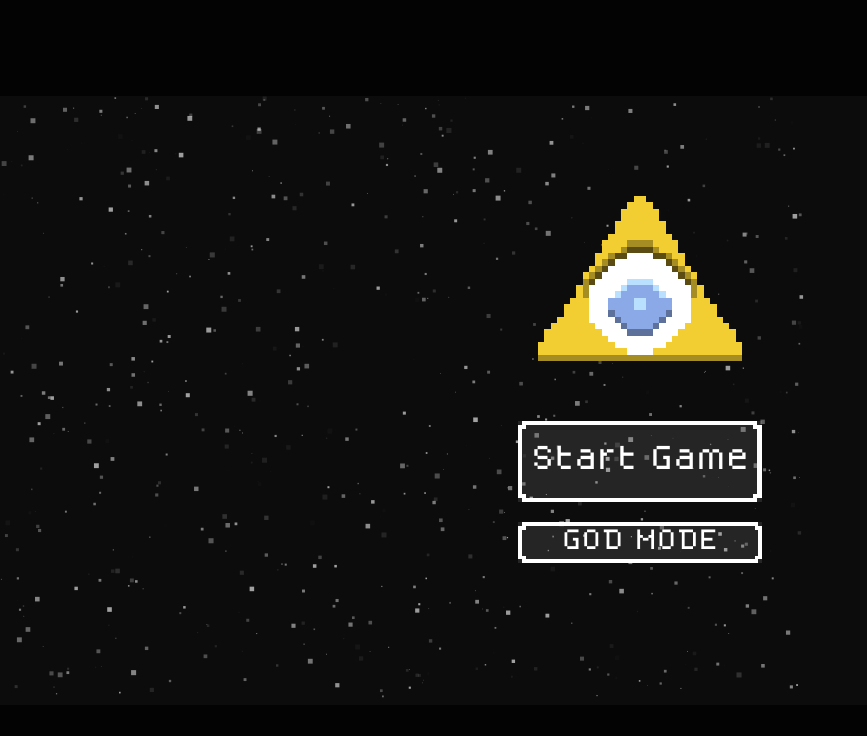
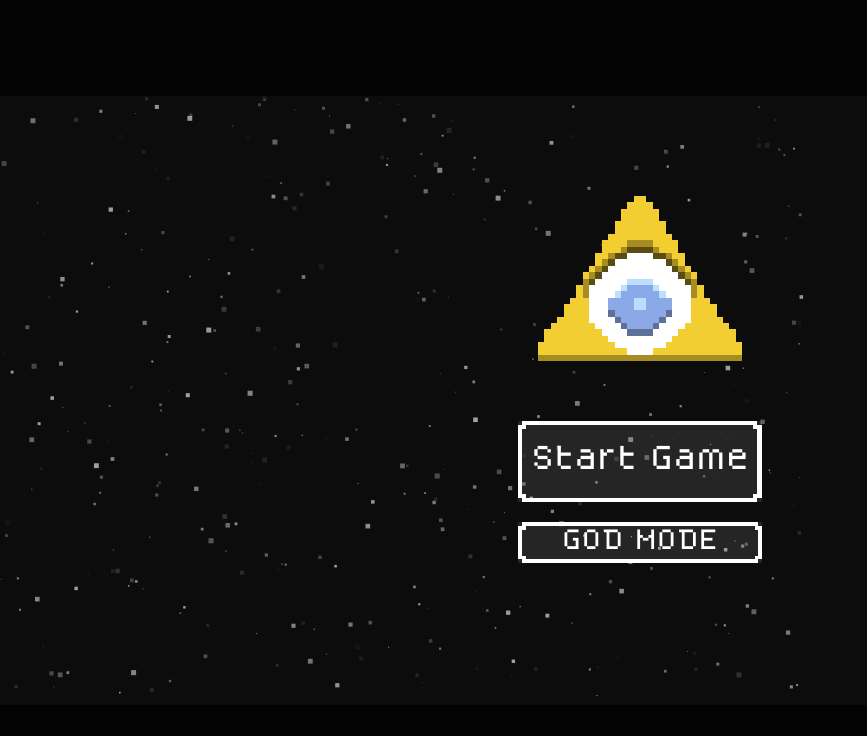
Before and after one commit to I-lander/GameProject, a plain HTML site: page index.html in a window 1280 px wide. Shown: the whole page, without its empty margins (0-867 px from the left). Drawn offline with Linux system fonts and the light colour scheme.

Commit message:
fix button main menu

```diff
--- a/UI/ScreenInit.js
+++ b/UI/ScreenInit.js
@@ -1,4 +1,10 @@
-import { tileMap, pixelUnit, gameScreen, ctxmainMenuCanvas, mainMenuCanvas } from "../app.js";
+import {
+  tileMap,
+  pixelUnit,
+  gameScreen,
+  ctxmainMenuCanvas,
+  mainMenuCanvas,
+} from "../app.js";
 import { mapSizeX, mapSizeY } from "../level/map.js";
 
 const screenRatio = 2 / 3;
@@ -43,8 +49,6 @@ function screenInit(canvasScreen, canvasMenu) {
 
   const pixelUnit = tileSize / 32;
 
-
-
   const buttonContainer = document.getElementById("buttonContainer");
   buttonContainer.style.left = `${gameScreen.width + marginLeft}px`;
   buttonContainer.style.width = `${sideScreen.width}px`;
@@ -61,7 +65,6 @@ function screenInit(canvasScreen, canvasMenu) {
   mainMenuImg.style.left = `${
     marginLeft + canvasScreen.width / 2 - tileSize * 2.5
   }px`;
-
 
   const startBtn = document.getElementById("startBtn");
   startBtn.style.height = `${tileSize * 2}px`;
@@ -97,18 +100,19 @@ function drawSideScreenBackground(ctx, screen, sideScreen) {
 }
 
 const stars = [];
-const maxStarts = 1000;
 
 function drawBackGameBackground(ctx, screen, isMainMenu = false) {
-  const mainMenuStars = []
-  let starsArray
-  starsArray = isMainMenu ? mainMenuStars : stars
+  const maxStars = screen.width/2;
+
+  const mainMenuStars = [];
+  let starsArray;
+  starsArray = isMainMenu ? mainMenuStars : stars;
   ctx.save();
   ctx.fillStyle = "rgba(10, 10, 10, 1)";
   ctx.fillRect(0, 0, screen.width, screen.height);
   ctx.restore();
-  if (stars.length < maxStarts) {
-    for (let i = 0; i < maxStarts; i++) {
+  if (stars.length < maxStars) {
+    for (let i = 0; i < maxStars; i++) {
       generateStars(starsArray);
     }
   }
--- a/style.css
+++ b/style.css
@@ -44,11 +44,11 @@ canvas {
 }
 
 .startBtn {
-  background-image: url("../src/images/menuButtonStart.png");
+  background-image: url("./src/images/menuButtonStart.png");
 }
 
 .startBtnAsGod {
-  background-image: url("../src/images/menuButtonStartAsGod.png");
+  background-image: url("./src/images/menuButtonStartAsGod.png");
 }
 
 .startBtn, .startBtnAsGod {
```
